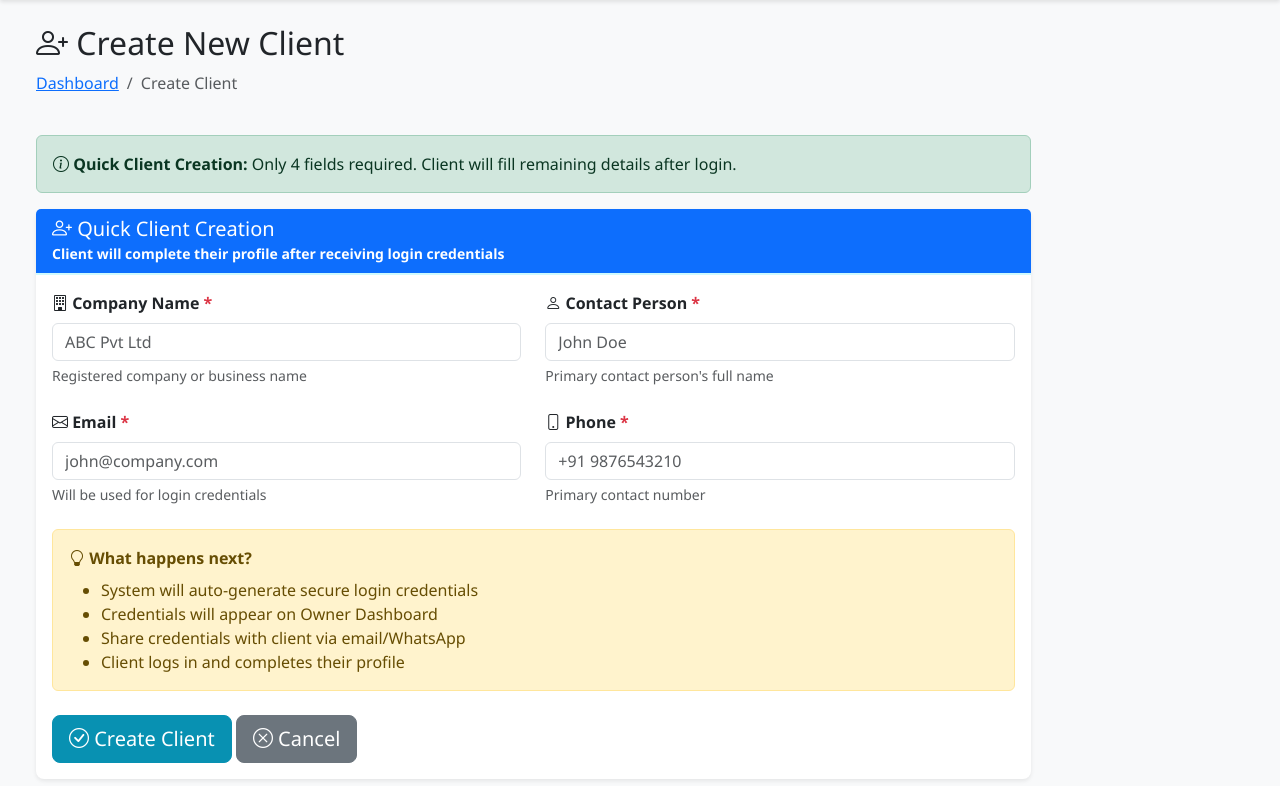
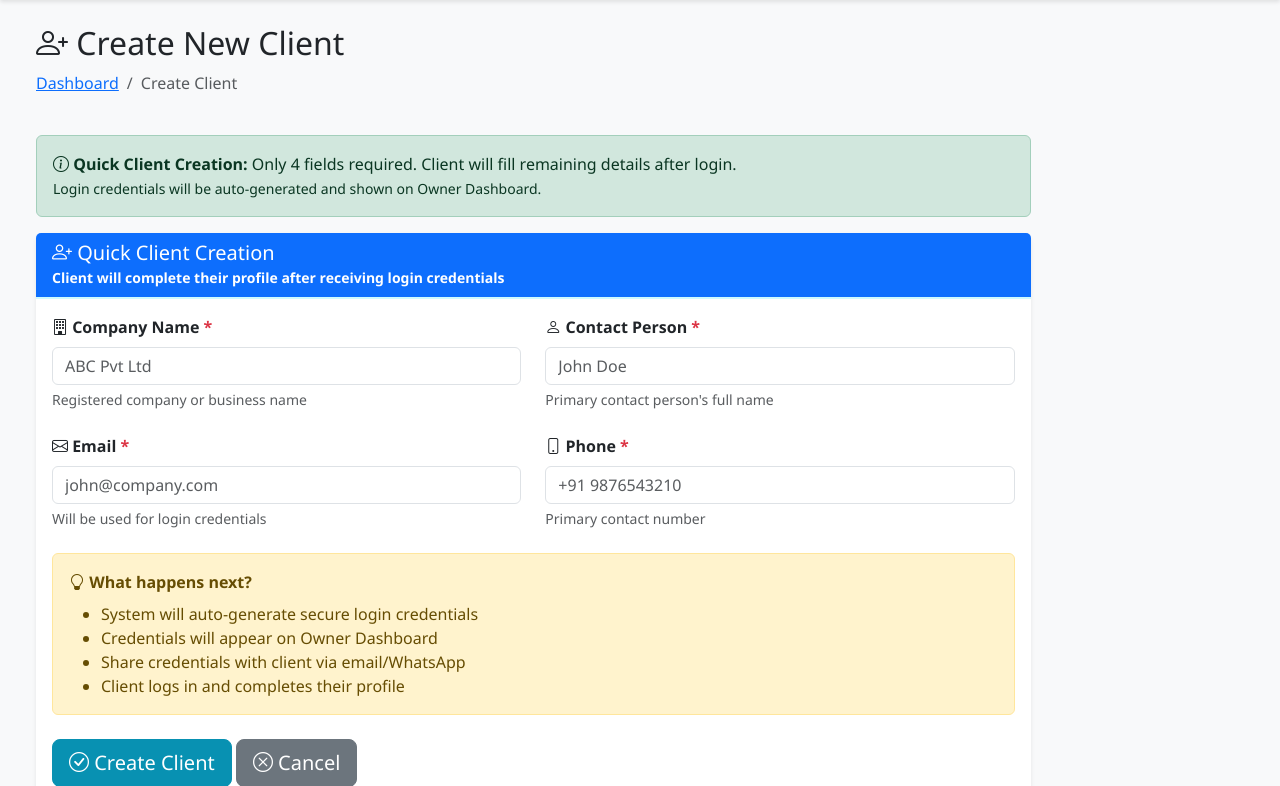
Before and after one commit to Utkarsh1506/crm-agnivridhi, a Django app: page /clients/create/ in a window 1280 px wide. Shown: the part 56-842 px from the top of the page. Run offline with Django 5.2, Linux system fonts and the light colour scheme; a user stored in the database is signed in; data that the repository does not hold is empty; parts of the project's set-up code (start-up, migrations or seed data) failed here and were passed over.

Commit message:
feat: implement manager approval workflow for sales-created clients - Sales creates client -> needs manager approval - Manager/Admin/Owner creates client -> auto-approved - Credentials generated only after approval - Manager sees all team clients - Admin/Owner sees all clients

```diff
--- a/clients/views.py
+++ b/clients/views.py
@@ -29,15 +29,15 @@ def create_client(request):
                 messages.success(
                     request,
                     f'Client "{client.company_name}" created successfully! '
-                    f'Login credentials have been auto-generated. '
-                    f'Client can login and complete their profile.'
+                    f'Waiting for your manager approval. '
+                    f'Login credentials will be generated after approval.'
                 )
                 # TODO: Send notification to manager
-                return redirect('clients:manager_clients_list')
+                return redirect('clients:sales_clients_list')
             else:
                 messages.success(
                     request,
-                    f'Client "{client.company_name}" created successfully! '
+                    f'Client "{client.company_name}" created and approved successfully! '
                     f'Check Owner Dashboard for login credentials to share with client.'
                 )
                 # TODO: Send welcome email to client
--- a/templates/clients/create_client.html
+++ b/templates/clients/create_client.html
@@ -88,12 +88,14 @@
     {% if user.role == 'SALES' %}
     <div class="alert alert-info">
         <i class="bi bi-info-circle"></i>
-        <strong>Quick Client Creation:</strong> Just provide basic contact details. The client will complete their profile after login.
+        <strong>Quick Client Creation:</strong> Just provide basic contact details.
+        <br><small>Your manager will need to approve this client before login credentials are generated.</small>
     </div>
     {% else %}
     <div class="alert alert-success">
         <i class="bi bi-info-circle"></i>
         <strong>Quick Client Creation:</strong> Only 4 fields required. Client will fill remaining details after login.
+        <br><small>Login credentials will be auto-generated and shown on Owner Dashboard.</small>
     </div>
     {% endif %}
 
@@ -163,10 +165,18 @@
                 <div class="alert alert-warning">
                     <i class="bi bi-lightbulb"></i> <strong>What happens next?</strong>
                     <ul class="mb-0 mt-2">
+                        {% if user.role == 'SALES' %}
+                        <li>Client request will be sent to your manager for approval</li>
+                        <li>After manager approval, system will auto-generate login credentials</li>
+                        <li>Credentials will appear on Owner Dashboard</li>
+                        <li>Owner/Admin will share credentials with client</li>
+                        <li>Client logs in and completes their profile</li>
+                        {% else %}
                         <li>System will auto-generate secure login credentials</li>
                         <li>Credentials will appear on Owner Dashboard</li>
                         <li>Share credentials with client via email/WhatsApp</li>
                         <li>Client logs in and completes their profile</li>
+                        {% endif %}
                     </ul>
                 </div>
 
```
Also changed, not shown: clients/signals.py (+26 -17 lines).
